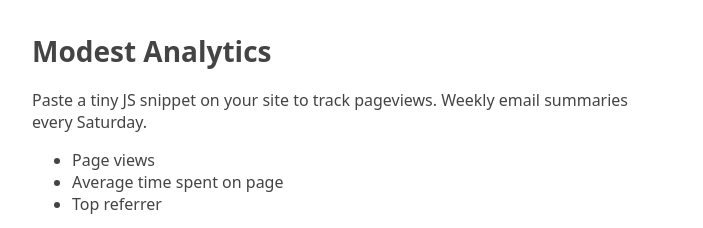
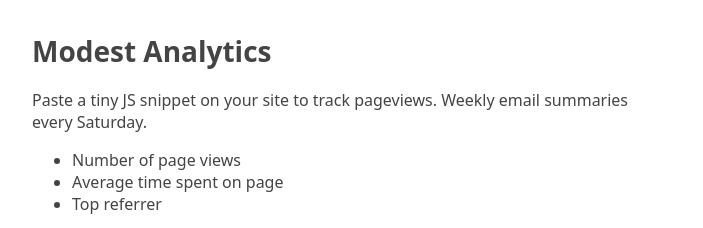
Before and after one commit to mizuki-hikaru/modestanalytics, a plain HTML site: page static/index.html in a window 1280 px wide. Shown: the top 228 px of the page, without its empty margins (288-991 px from the left). Drawn offline with Linux system fonts and the light colour scheme.

Commit message:
Pageviews -> Number of pageviews

```diff
--- a/static/index.html
+++ b/static/index.html
@@ -62,7 +62,7 @@
     <h1>Modest Analytics</h1>
     <p>Paste a tiny JS snippet on your site to track pageviews. Weekly email summaries every Saturday.</p>
     <ul>
-      <li>Page views</li>
+      <li>Number of page views</li>
       <li>Average time spent on page</li>
       <li>Top referrer</li>
     </ul>
```
